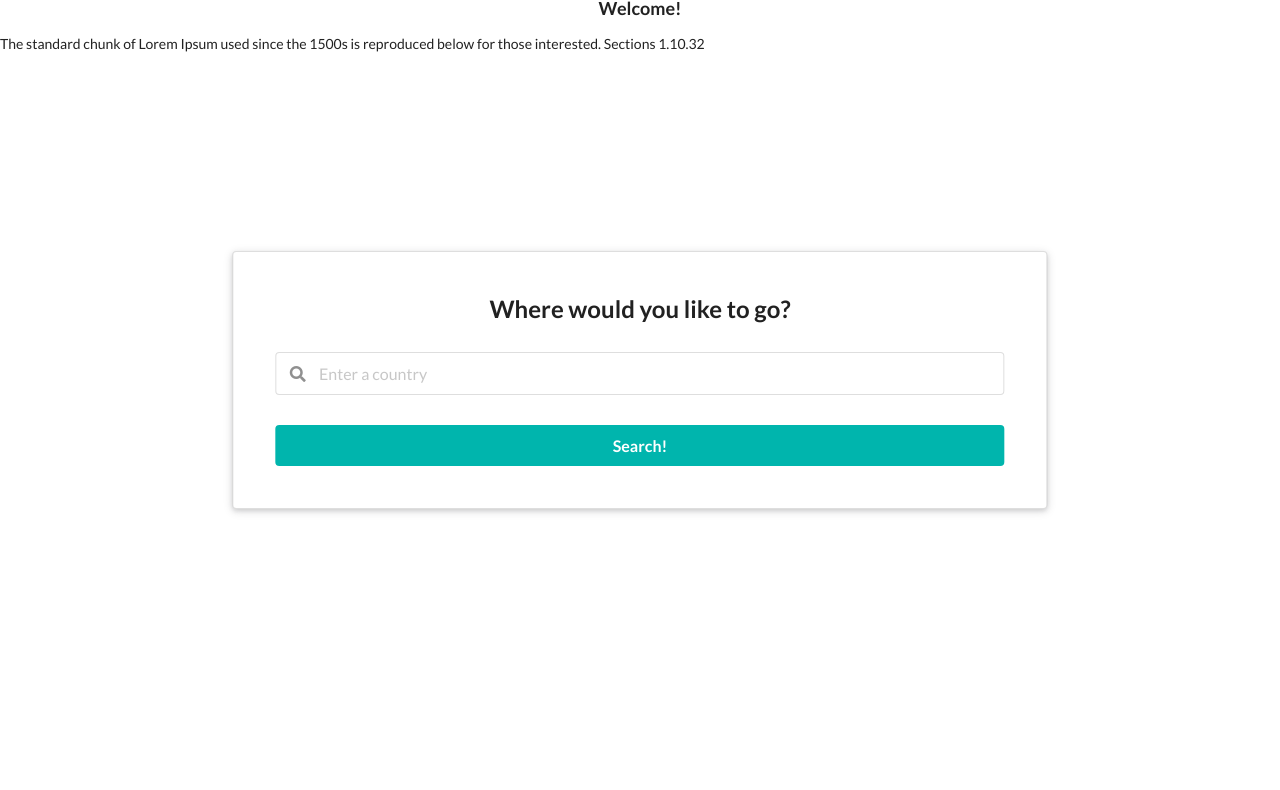
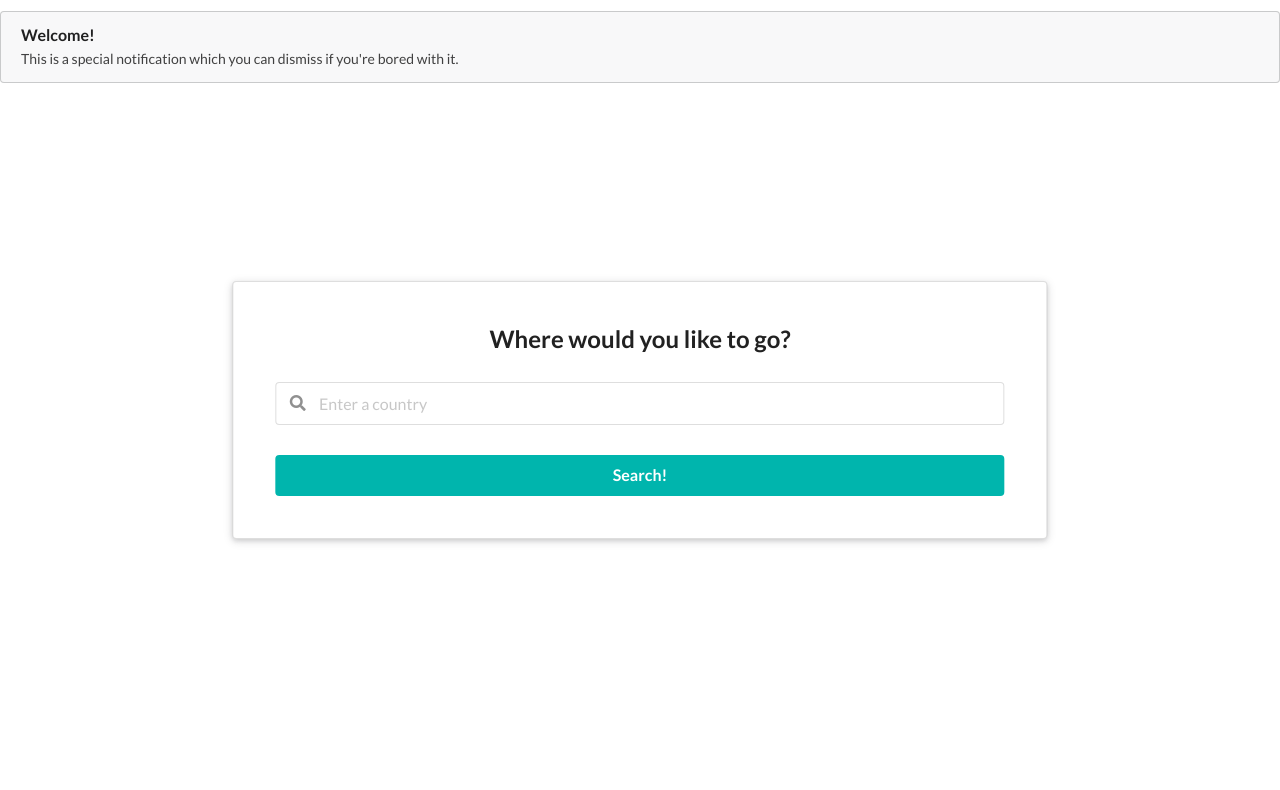
Before and after one commit to natasha-mann/travel-app, a plain HTML site: page index.html in a window 1280 px wide. Shown: the part 89-879 px from the top of the page. Before the commit the page ends 852 px from the top, so only its background shows below. Drawn offline with nearby package versions, Linux system fonts and the light colour scheme.

Commit message:
added welcome text box

```diff
--- a/index.html
+++ b/index.html
@@ -62,16 +62,14 @@
       </div>
     </header>
     <!-- TODO move to js later -->
-    <div class="areaFirst">
-      <!--Welcome Text start-->
-      <div class="welcomeText">
-        <h3 align="middle">Welcome!</h3>
-        <p class="welcome">
-          The standard chunk of Lorem Ipsum used since the 1500s is reproduced
-          below for those interested. Sections 1.10.32
-        </p>
-      </div>
+    <div class="ui message">
+      <div class="header">Welcome!</div>
+      <p>
+        This is a special notification which you can dismiss if you're bored
+        with it.
+      </p>
     </div>
+
     <main class="container" id="main-container">
       <!-- initial search container section -->
       <div
```
